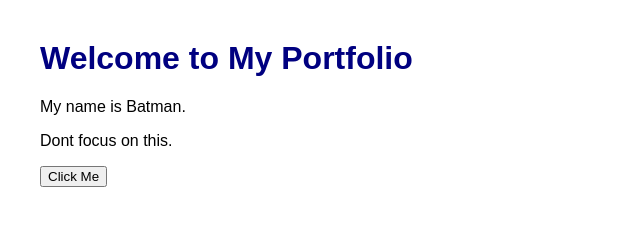
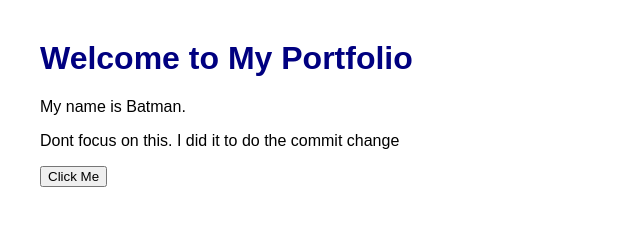
Before and after one commit to 2600962-AI/Batman-ko-neend-aarahi-hehe, a plain HTML site: page index.html in a window 1280 px wide. Shown: the whole page, without its empty margins (0-640 px from the left). Drawn offline with Linux system fonts and the light colour scheme.

Commit message:
student introduction.

```diff
--- a/index.html
+++ b/index.html
@@ -8,7 +8,7 @@
 <body>
   <h1>Welcome to My Portfolio</h1>
   <p>My name is Batman.</p>
-  <p>Dont focus on this.</p>
+  <p>Dont focus on this. I did it to do the commit change</p>
   <button onclick="showMessage()">Click Me</button>
   <script src="script.js"></script>
 </body>
```
